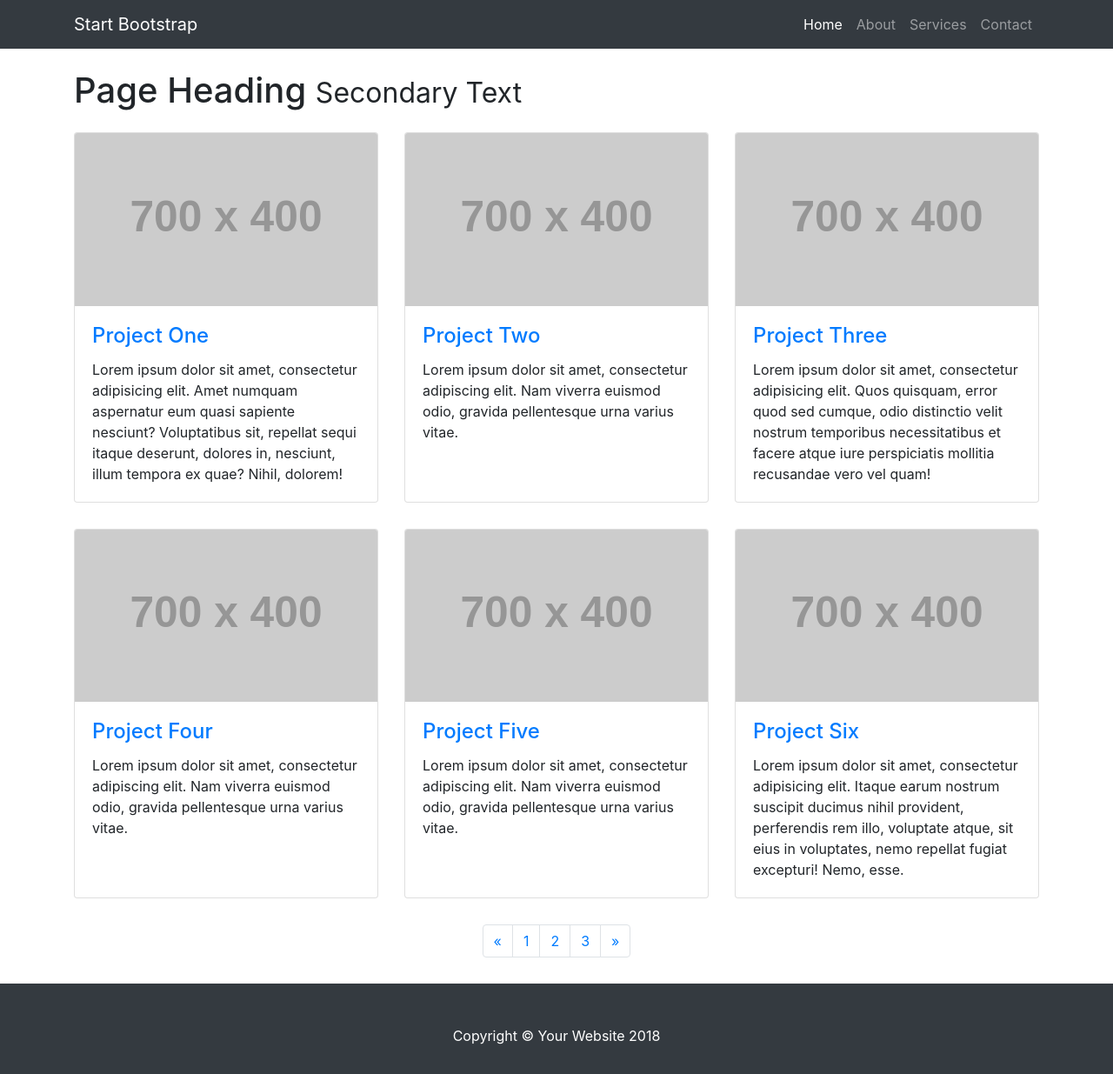
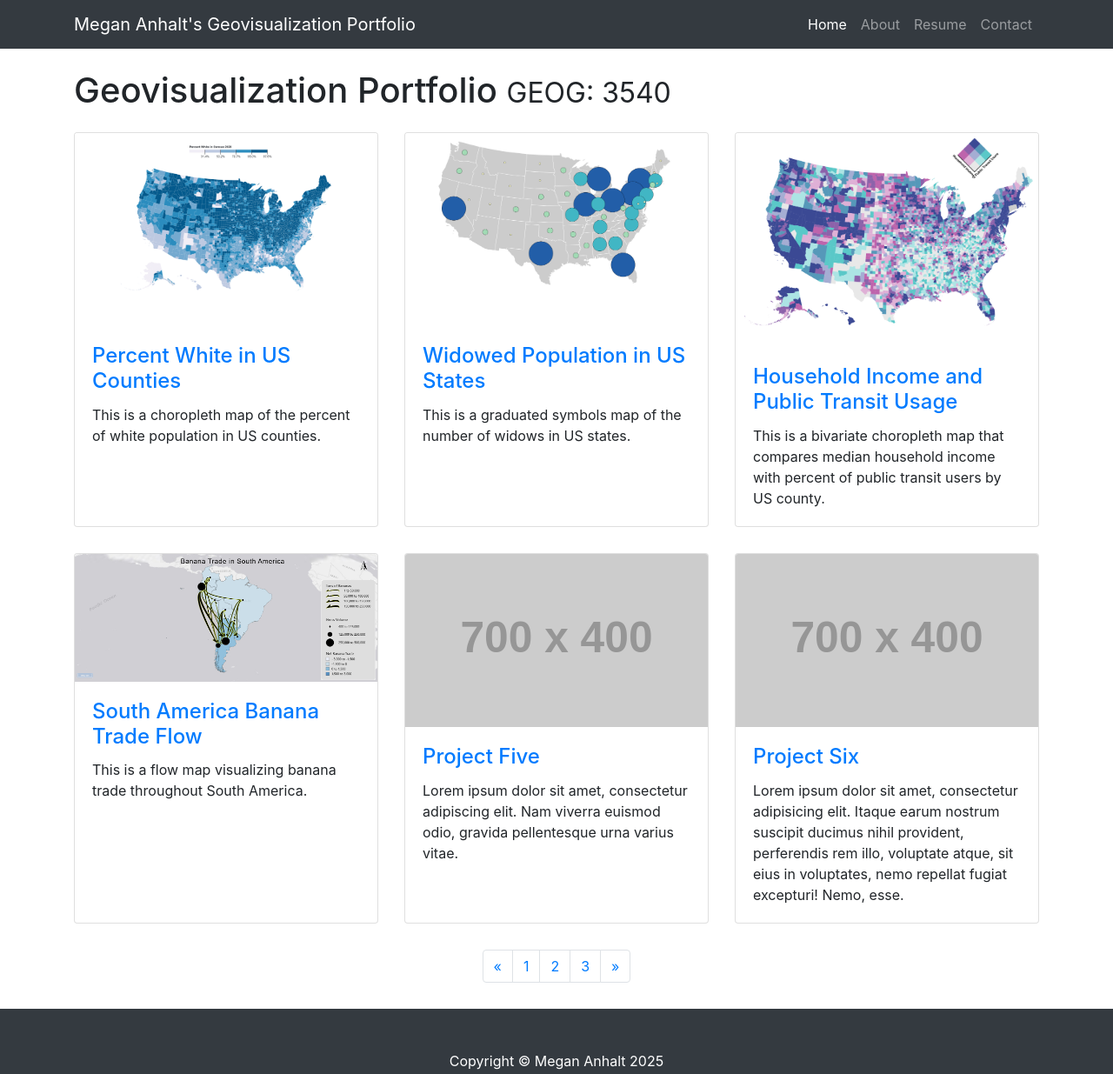
Before and after one commit to geog3540/manhalt, a website: page startbootstrap-3-col-portfolio-master/startbootstrap-3-col-portfolio-master/index.html in a window 1280 px wide. Shown: the top 1235 px of the page at 87% size. Drawn offline with Linux system fonts and the light colour scheme; placeholder pictures from the web are drawn by us.

Commit message:
my first portfolio revision

```diff
--- a/startbootstrap-3-col-portfolio-master/startbootstrap-3-col-portfolio-master/index.html
+++ b/startbootstrap-3-col-portfolio-master/startbootstrap-3-col-portfolio-master/index.html
@@ -8,7 +8,7 @@
     <meta name="description" content="">
     <meta name="author" content="">
 
-    <title>3 Col Portfolio - Start Bootstrap Template</title>
+    <title>Megan Anhalt's Geovisualization Portfolio</title>
 
     <!-- Bootstrap core CSS -->
     <link href="vendor/bootstrap/css/bootstrap.min.css" rel="stylesheet">
@@ -23,7 +23,7 @@
     <!-- Navigation -->
     <nav class="navbar navbar-expand-lg navbar-dark bg-dark fixed-top">
       <div class="container">
-        <a class="navbar-brand" href="#">Start Bootstrap</a>
+        <a class="navbar-brand" href="#">Megan Anhalt's Geovisualization Portfolio</a>
         <button class="navbar-toggler" type="button" data-toggle="collapse" data-target="#navbarResponsive" aria-controls="navbarResponsive" aria-expanded="false" aria-label="Toggle navigation">
           <span class="navbar-toggler-icon"></span>
         </button>
@@ -35,13 +35,13 @@
               </a>
             </li>
             <li class="nav-item">
-              <a class="nav-link" href="#">About</a>
+              <a class="nav-link" href="shortbio.html">About</a>
             </li>
             <li class="nav-item">
-              <a class="nav-link" href="#">Services</a>
+              <a class="nav-link" href="Files/Resume%20Apr2025.pdf">Resume</a>
             </li>
             <li class="nav-item">
-              <a class="nav-link" href="#">Contact</a>
+              <a class="nav-link" href="mailto:megan-anhalt@uiowa.edu">Contact</a>
             </li>
           </ul>
         </div>
@@ -52,52 +52,52 @@
     <div class="container">
 
       <!-- Page Heading -->
-      <h1 class="my-4">Page Heading
-        <small>Secondary Text</small>
+      <h1 class="my-4">Geovisualization Portfolio
+        <small>GEOG: 3540</small>
       </h1>
 
       <div class="row">
         <div class="col-lg-4 col-sm-6 portfolio-item">
           <div class="card h-100">
-            <a href="#"><img class="card-img-top" src="http://placehold.it/700x400" alt=""></a>
+            <a href="https://observablehq.com/d/5e35555e1afa1f96"><img class="card-img-top" src="Images/choropleth.png" alt=""></a>
             <div class="card-body">
               <h4 class="card-title">
-                <a href="#">Project One</a>
+                <a href="https://observablehq.com/d/5e35555e1afa1f96">Percent White in US Counties</a>
               </h4>
-              <p class="card-text">Lorem ipsum dolor sit amet, consectetur adipisicing elit. Amet numquam aspernatur eum quasi sapiente nesciunt? Voluptatibus sit, repellat sequi itaque deserunt, dolores in, nesciunt, illum tempora ex quae? Nihil, dolorem!</p>
+              <p class="card-text">This is a choropleth map of the percent of white population in US counties.</p>
             </div>
           </div>
         </div>
         <div class="col-lg-4 col-sm-6 portfolio-item">
           <div class="card h-100">
-            <a href="#"><img class="card-img-top" src="http://placehold.it/700x400" alt=""></a>
+            <a href="https://observablehq.com/d/91866b807deb1316"><img class="card-img-top" src="Images/widows.png" alt=""></a>
             <div class="card-body">
               <h4 class="card-title">
-                <a href="#">Project Two</a>
+                <a href="https://observablehq.com/d/91866b807deb1316">Widowed Population in US States</a>
               </h4>
-              <p class="card-text">Lorem ipsum dolor sit amet, consectetur adipiscing elit. Nam viverra euismod odio, gravida pellentesque urna varius vitae.</p>
+              <p class="card-text">This is a graduated symbols map of the number of widows in US states.</p>
             </div>
           </div>
         </div>
         <div class="col-lg-4 col-sm-6 portfolio-item">
           <div class="card h-100">
-            <a href="#"><img class="card-img-top" src="http://placehold.it/700x400" alt=""></a>
+            <a href="https://observablehq.com/d/4fba70881015ebbd"><img class="card-img-top" src="Images/bivariate.png" alt=""></a>
             <div class="card-body">
               <h4 class="card-title">
-                <a href="#">Project Three</a>
+                <a href="https://observablehq.com/d/4fba70881015ebbd">Household Income and Public Transit Usage</a>
               </h4>
-              <p class="card-text">Lorem ipsum dolor sit amet, consectetur adipisicing elit. Quos quisquam, error quod sed cumque, odio distinctio velit nostrum temporibus necessitatibus et facere atque iure perspiciatis mollitia recusandae vero vel quam!</p>
+              <p class="card-text">This is a bivariate choropleth map that compares median household income with percent of public transit users by US county.</p>
             </div>
           </div>
         </div>
         <div class="col-lg-4 col-sm-6 portfolio-item">
           <div class="card h-100">
-            <a href="#"><img class="card-img-top" src="http://placehold.it/700x400" alt=""></a>
+            <a href="#"><img class="card-img-top" src="Images/flow.png" alt=""></a>
             <div class="card-body">
               <h4 class="card-title">
-                <a href="#">Project Four</a>
+                <a href="#">South America Banana Trade Flow</a>
               </h4>
-              <p class="card-text">Lorem ipsum dolor sit amet, consectetur adipiscing elit. Nam viverra euismod odio, gravida pellentesque urna varius vitae.</p>
+              <p class="card-text">This is a flow map visualizing banana trade throughout South America.</p>
             </div>
           </div>
         </div>
@@ -157,7 +157,7 @@
     <!-- Footer -->
     <footer class="py-5 bg-dark">
       <div class="container">
-        <p class="m-0 text-center text-white">Copyright &copy; Your Website 2018</p>
+        <p class="m-0 text-center text-white">Copyright &copy; Megan Anhalt 2025</p>
       </div>
       <!-- /.container -->
     </footer>
```
Also changed, not shown: startbootstrap-3-col-portfolio-master/startbootstrap-3-col-portfolio-master/shortbio.html (added, +87 -0 lines), startbootstrap-3-col-portfolio-master/startbootstrap-3-col-portfolio-master/Images/bivariate.png (added), startbootstrap-3-col-portfolio-master/startbootstrap-3-col-portfolio-master/Images/choropleth.png (added), startbootstrap-3-col-portfolio-master/startbootstrap-3-col-portfolio-master/Images/flow.png (added), startbootstrap-3-col-portfolio-master/startbootstrap-3-col-portfolio-master/Images/widows.png (added), 2 other files.
